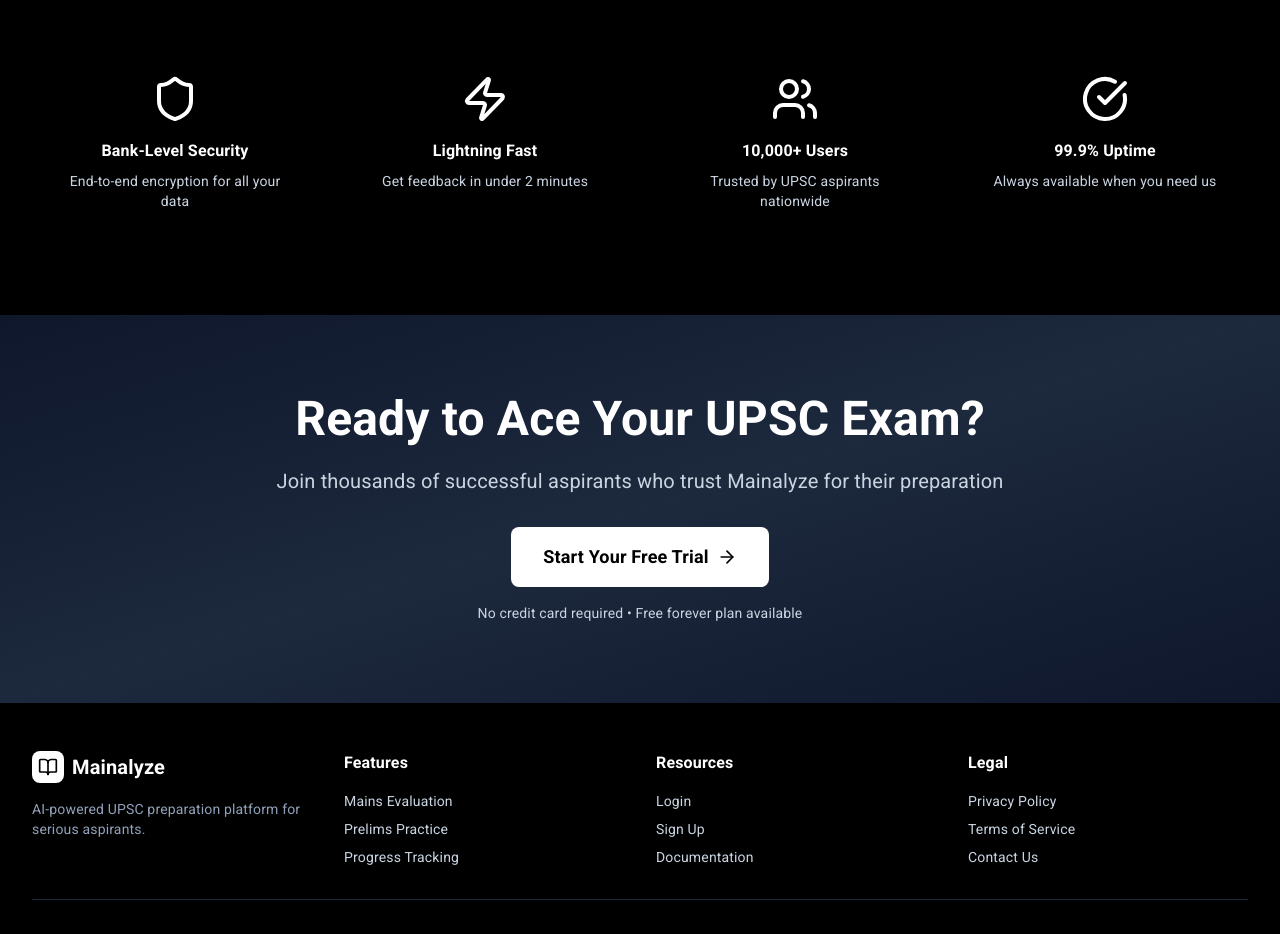
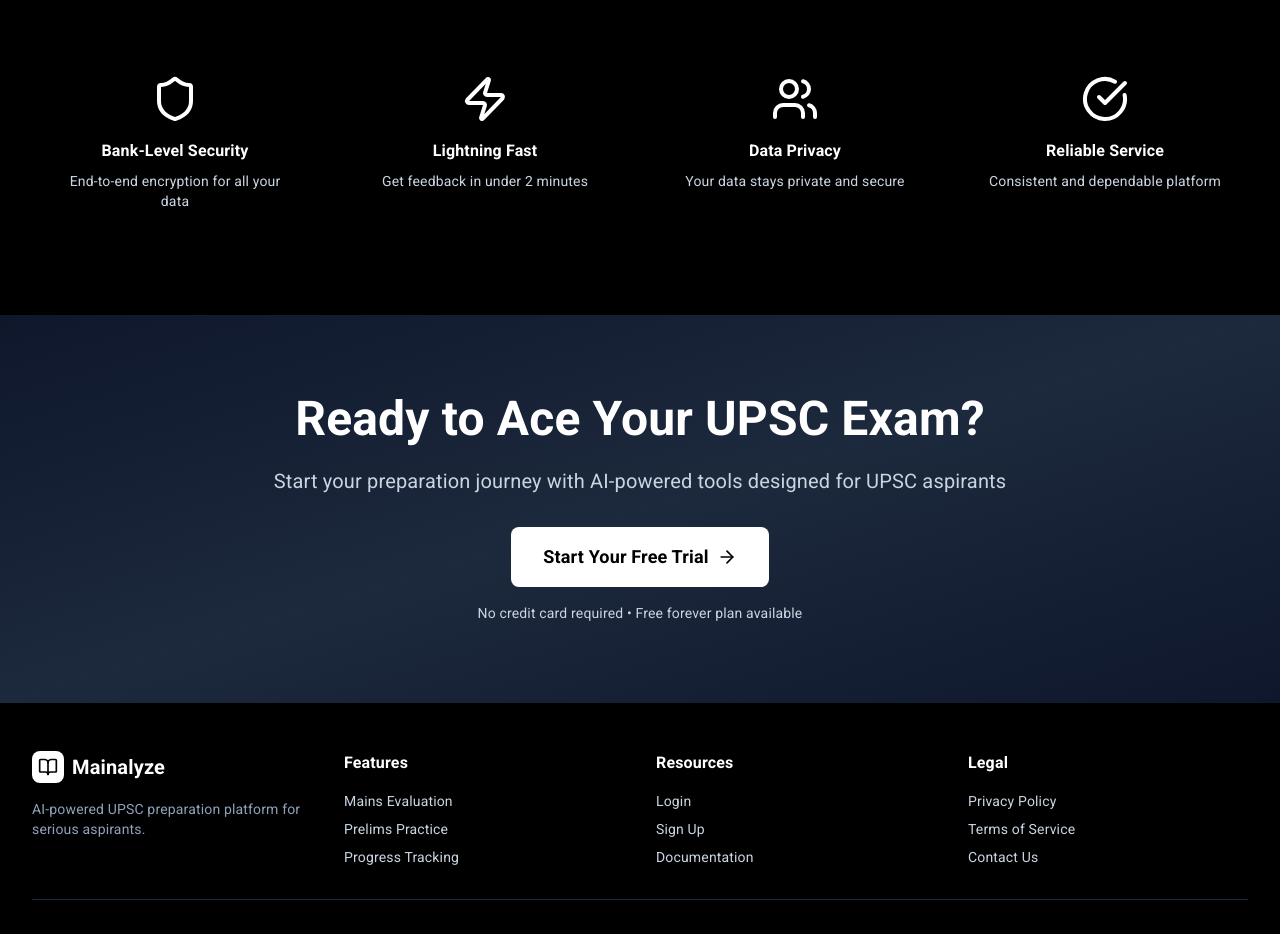
Before and after one commit to brahman47/productmainalyzelaunch, a Next.js app: page / in a window 1280 px wide. Shown: the part 2260-3194 px from the top of the page. Built offline with nearby package versions, Linux system fonts and the light colour scheme.

Commit message:
refactor: remove exaggerated user numbers and claims from landing page

```diff
--- a/app/page.tsx
+++ b/app/page.tsx
@@ -244,13 +244,13 @@
             </div>
             <div className="text-center p-6">
               <Users className="w-12 h-12 text-white mx-auto mb-4" />
-              <h4 className="font-semibold text-white mb-2">10,000+ Users</h4>
-              <p className="text-sm text-slate-300">Trusted by UPSC aspirants nationwide</p>
+              <h4 className="font-semibold text-white mb-2">Data Privacy</h4>
+              <p className="text-sm text-slate-300">Your data stays private and secure</p>
             </div>
             <div className="text-center p-6">
               <CheckCircle className="w-12 h-12 text-white mx-auto mb-4" />
-              <h4 className="font-semibold text-white mb-2">99.9% Uptime</h4>
-              <p className="text-sm text-slate-300">Always available when you need us</p>
+              <h4 className="font-semibold text-white mb-2">Reliable Service</h4>
+              <p className="text-sm text-slate-300">Consistent and dependable platform</p>
             </div>
           </div>
         </div>
@@ -263,7 +263,7 @@
             Ready to Ace Your UPSC Exam?
           </h2>
           <p className="text-xl text-slate-300 mb-8">
-            Join thousands of successful aspirants who trust Mainalyze for their preparation
+            Start your preparation journey with AI-powered tools designed for UPSC aspirants
           </p>
           <Link
             href="/auth/signup"
```
